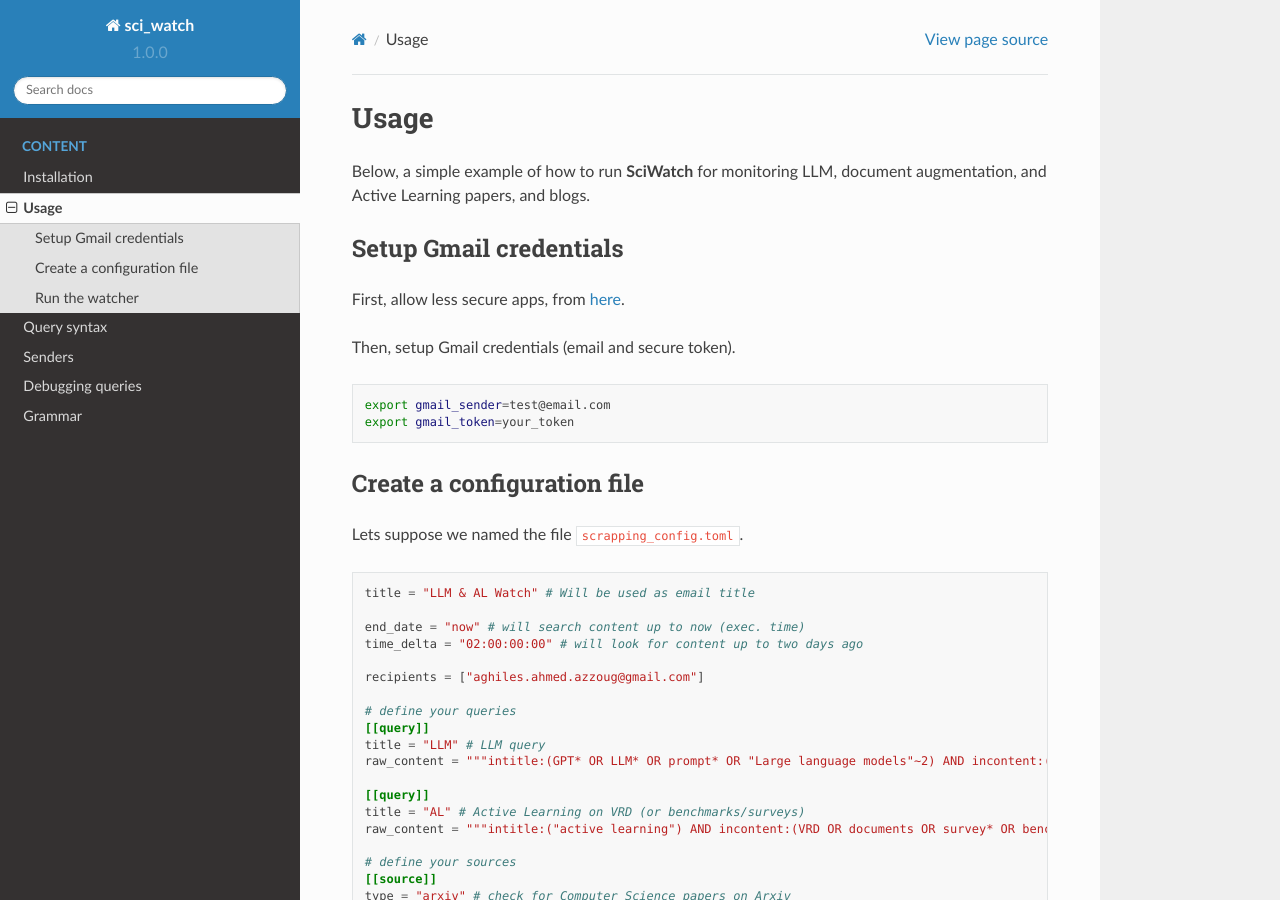
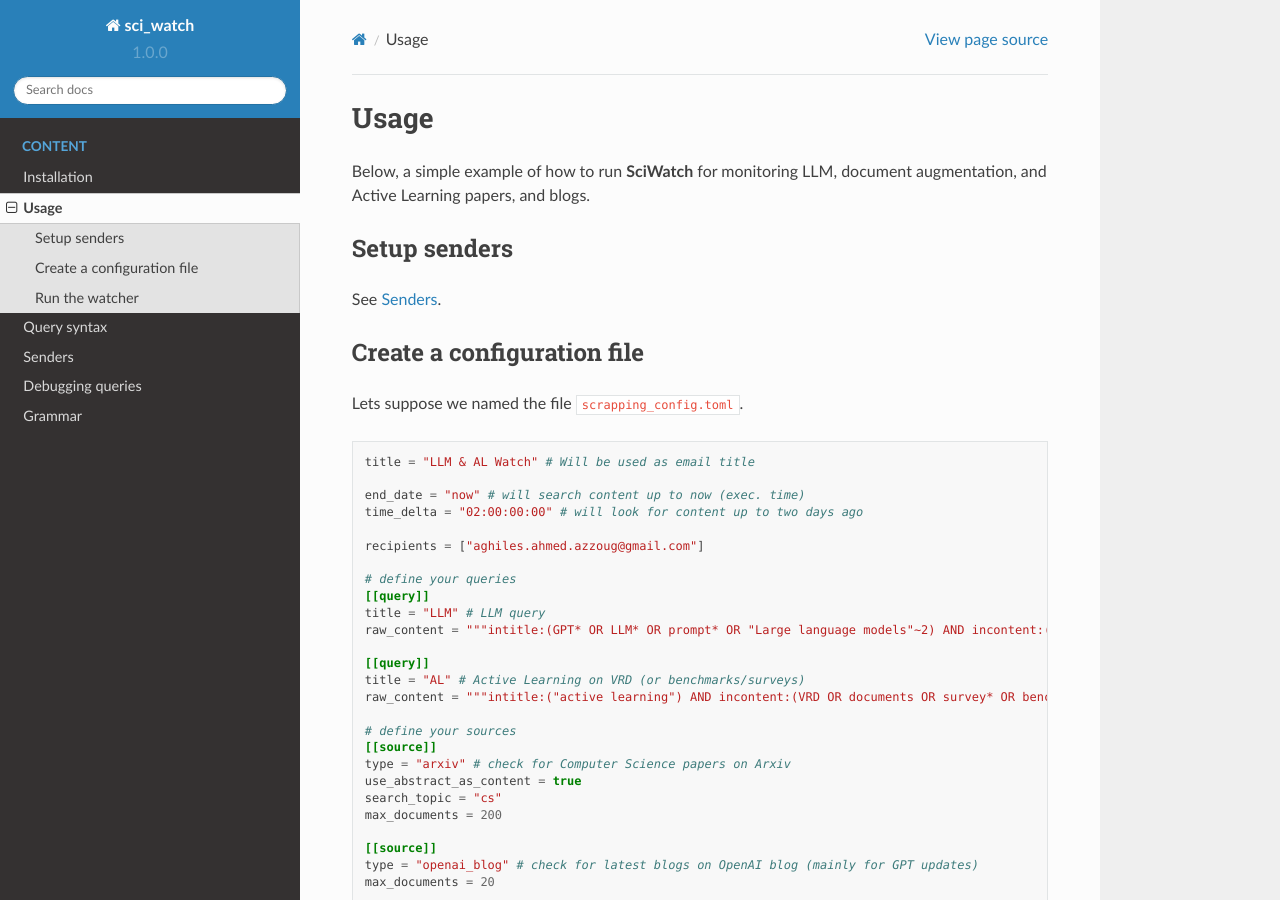
Before and after one commit to AghilesAzzoug/SciWatch, a Sphinx documentation site: the page built from docs/usage.rst, in a window 1280 px wide and 900 px high. Built offline with Sphinx 7.4.7 and the Read the Docs theme 2.0.0, drawn with Linux system fonts in a browser that asks for light colours; the version number is read from the project's files by our own code.

Commit message:
docs: update usage.rst file

```diff
--- a/docs/usage.rst
+++ b/docs/usage.rst
@@ -7,17 +7,10 @@ Usage
 Below, a simple example of how to run **SciWatch** for monitoring LLM, document augmentation, and Active Learning papers,
 and blogs.
 
-Setup Gmail credentials
------------------------
+Setup senders
+-------------
 
-First, allow less secure apps, from here_.
-
-Then, setup Gmail credentials (email and secure token).
-
-.. code-block:: sh
-
-    export gmail_sender=test@email.com
-    export gmail_token=your_token
+See :ref:`senders`.
 
 
 Create a configuration file
```
